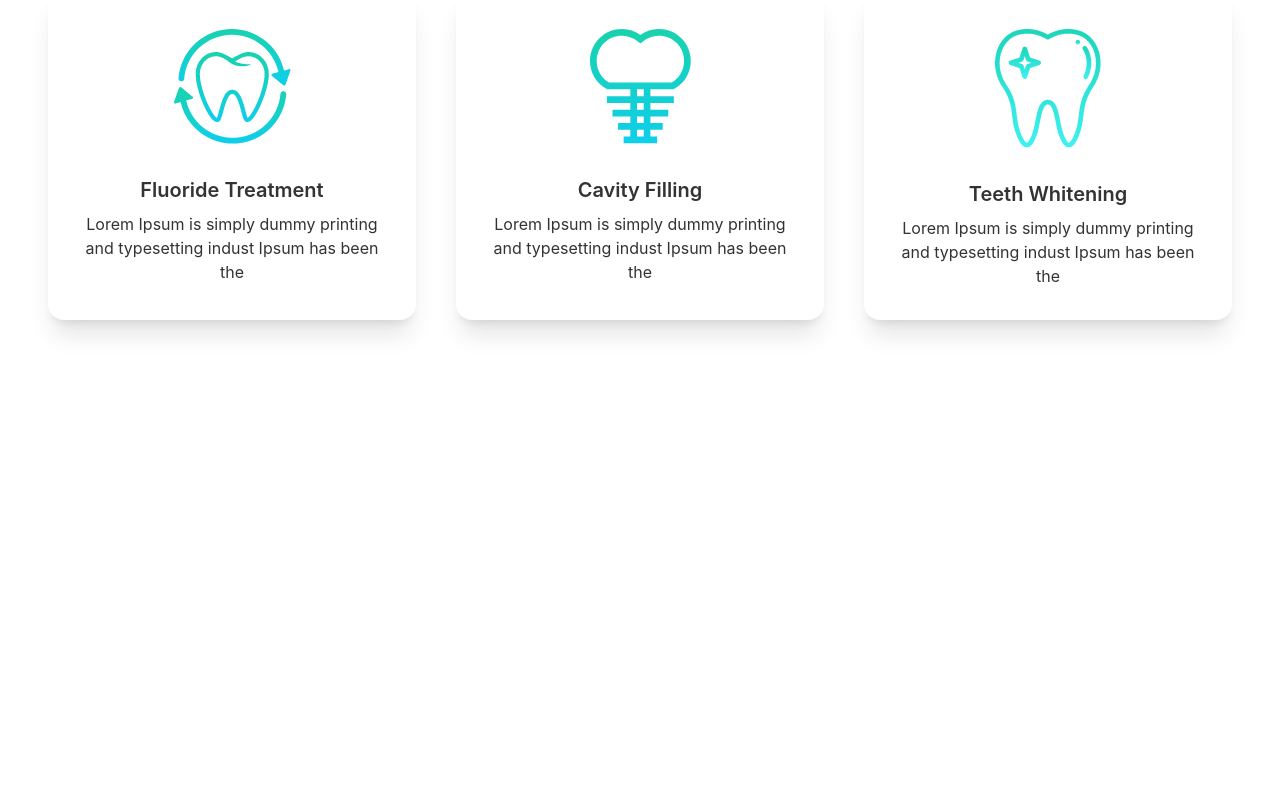
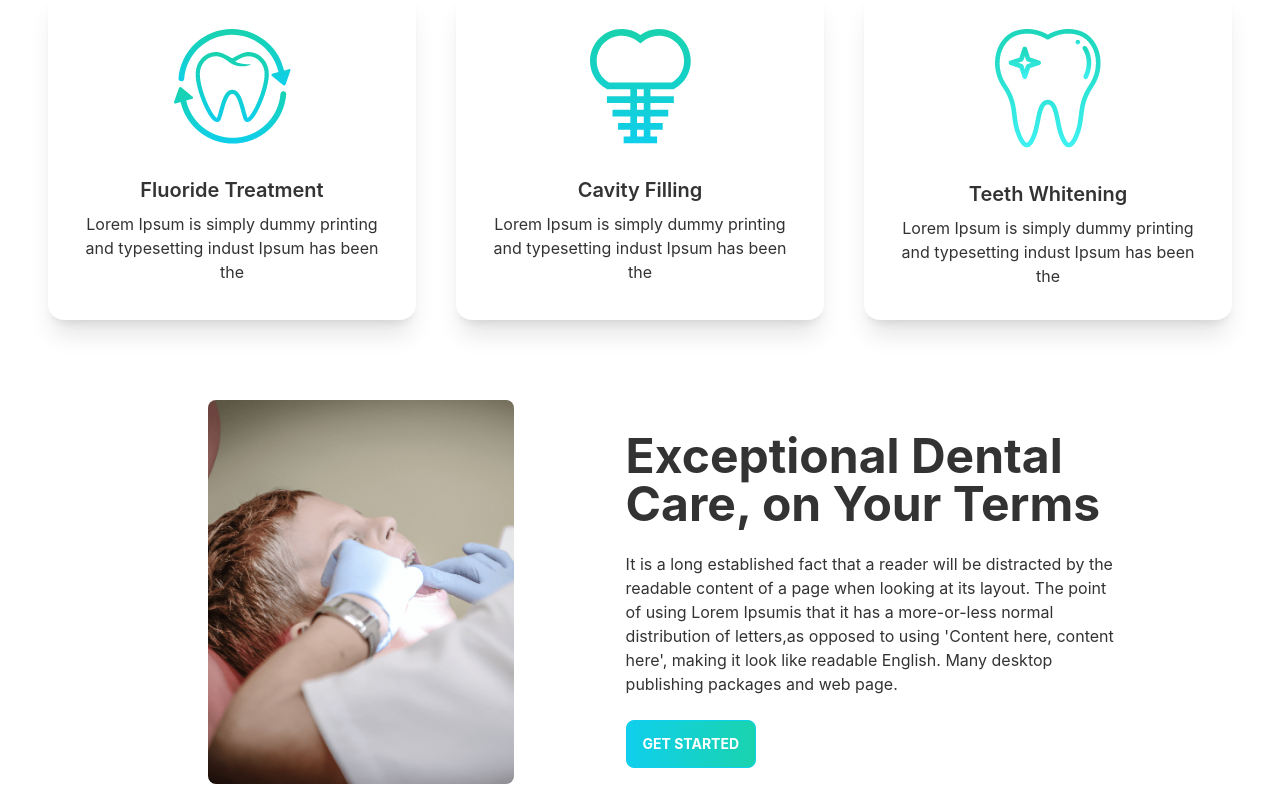
Before and after one commit to mdsoliman-byte/doctors-portal-client, a React (Create React App) app: page / in a window 1280 px wide. Shown: the part 1243-2043 px from the top of the page. Before the commit the page ends 1643 px from the top, so only its background shows below. Built offline with nearby package versions, Linux system fonts and the light colour scheme.

Commit message:
Exceptional Section complite

```diff
--- /dev/null
+++ b/src/Pages/Exceptional/Exceptional.js
@@ -0,0 +1,18 @@
+import React from 'react';
+import treatment from "../../assets/images/treatment.png"
+const Exceptional = () => {
+    return (
+        <div class=" ml-20 card lg:card-side bg-base-100 ">
+            <img class="w-80 h-96 ml-20 rounded-lg" src={treatment} alt="Album" />
+            <div class="card-body mx-20">
+                <h2 class="card-title font-bold text-5xl" >Exceptional Dental Care, on Your Terms</h2>
+                <p class="mt-4">It is a long established fact that a reader will be distracted by the readable content of a page when looking at its layout. The point of using Lorem Ipsumis that it has a more-or-less normal distribution of letters,as opposed to using 'Content here, content here', making it look like readable English. Many desktop publishing packages and web page.</p>
+                <div class="card-actions mt-4">
+                    <button class="btn btn-primary bg-gradient-to-r from-primary to-secondary font-bold text-white">GET STARTED</button>
+                </div>
+            </div>
+        </div>
+    );
+};
+
+export default Exceptional;
--- a/src/Pages/Home/Home.js
+++ b/src/Pages/Home/Home.js
@@ -1,5 +1,6 @@
 import React from 'react';
 import Banner from '../Banner/Banner';
+import Exceptional from '../Exceptional/Exceptional';
 import Info from '../Info/Info';
 import Services from '../Service/Services';
 
@@ -9,6 +10,7 @@ const Home = () => {
             <Banner></Banner>
             <Info></Info>
             <Services></Services>
+            <Exceptional></Exceptional>
         </div>
     );
 };
```
